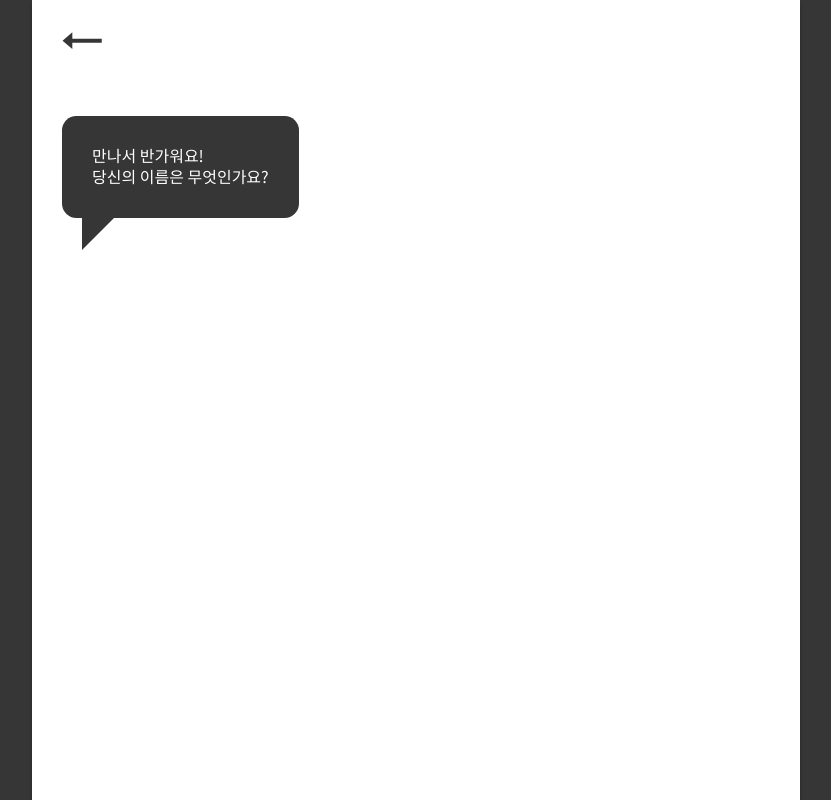
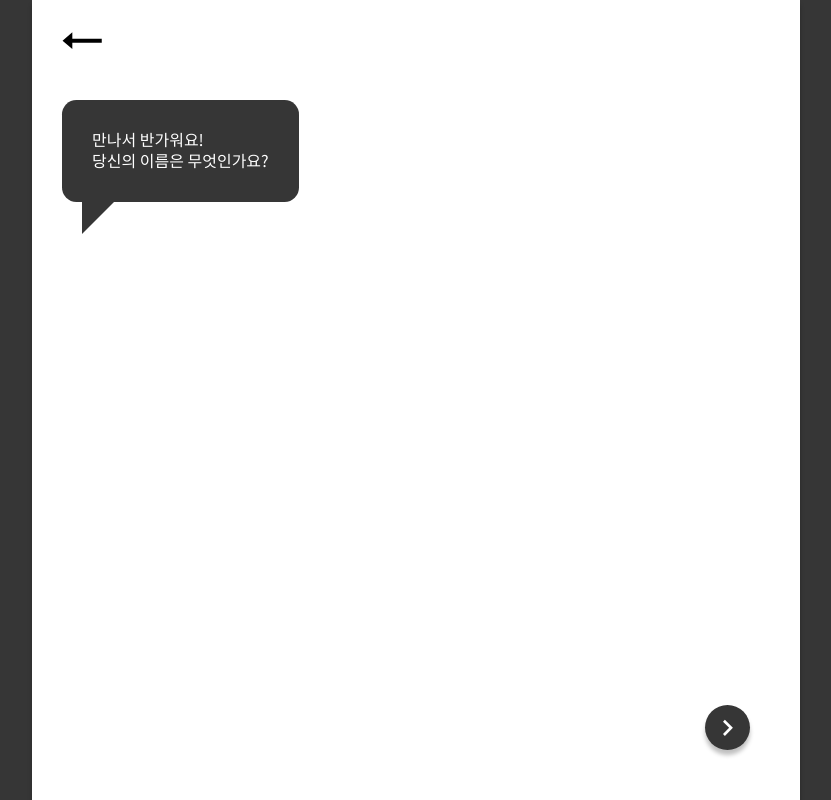
Before and after one commit to hov-i/66day_habit_FE, a React (Create React App) app: page /singup in a window 1280 px wide. Shown: the whole page, without its empty margins (224-1055 px from the left). Built offline with nearby package versions, Linux system fonts and the light colour scheme.

Commit message:
🎨 회원가입 디자인 추가

```diff
--- a/src/components/Login/TextBox.tsx
+++ b/src/components/Login/TextBox.tsx
@@ -34,11 +34,11 @@ const TextBox: React.FC<TextBoxProps> = ({ name }) => {
 };
 
 const TextBoxStyle = styled.div<{ isMobile: boolean }>`
-  width: ${({ isMobile }) => (isMobile ? "80%" : "465px")};
+  width: ${({ isMobile }) => (isMobile ? "70%" : "400px")};
   border-radius: 10px;
   background-color: #e8e8e8;
   border: 0;
-  height: 70px;
+  height: 60px;
   display: flex;
   align-items: center;
   margin-bottom: 15px;
--- /dev/null
+++ b/src/components/SignUp/BubbleBox.tsx
@@ -0,0 +1,78 @@
+import React, { ReactNode } from "react";
+import styled from "styled-components";
+
+// 컴포넌트의 prop 타입 정의
+interface BubbleBoxProps {
+  children: ReactNode;
+  name: "left" | "right";
+}
+
+const BubbleBox: React.FC<BubbleBoxProps> = ({ children, name }) => {
+  const bubbleClassName = name === "left" ? "bubble-left" : "bubble-right";
+
+  return (
+    <BubbleBoxStyle name={name}>
+      <div className={bubbleClassName}>{children}</div>
+    </BubbleBoxStyle>
+  );
+};
+const BubbleBoxStyle = styled.div<{ name: "left" | "right" }>`
+  width: 100%;
+  padding-bottom: 0px;
+  display: flex;
+  align-items: center;
+  justify-content: ${({ name }) => name};
+
+  .bubble-right {
+    position: relative;
+    background: #e8e8e8;
+    text-align: right;
+    border-radius: 0.9em;
+    padding: 30px;
+    font-size: 16px;
+    color: black;
+    margin: 30px;
+  }
+
+  .bubble-left {
+    position: relative;
+    background: #363636;
+    border-radius: 0.9em;
+    padding: 30px;
+    font-size: 16px;
+    color: white;
+    align-items: right;
+  }
+
+  .bubble-left:after {
+    content: "";
+    position: absolute;
+    bottom: 0;
+    left: 15%;
+    width: 0;
+    height: 0;
+    border: 32px solid transparent;
+    border-top-color: #363636;
+    border-bottom: 0;
+    border-left: 0;
+    margin-left: -16px;
+    margin-bottom: -32px;
+  }
+
+  .bubble-right:after {
+    content: "";
+    position: absolute;
+    bottom: 0;
+    left: 85%;
+    width: 0;
+    height: 0;
+    border: 32px solid transparent;
+    border-top-color: #e8e8e8;
+    border-bottom: 0;
+    border-right: 0;
+    margin-left: -16px;
+    margin-bottom: -32px;
+  }
+`;
+
+export default BubbleBox;
--- a/src/components/common/Box.tsx
+++ b/src/components/common/Box.tsx
@@ -20,7 +20,6 @@ const BoxStyle = styled.div<{ isMobile: boolean }>`
   background-color: white;
   margin: 0 auto;
   width: ${(props) => (props.isMobile ? "100%" : "768px")};
-  overflow: hidden;
   height: 100%;
   box-shadow: 0px 5px 4px 0px rgba(0, 0, 0, 0.25);
 `;
--- a/src/pages/LoginPage.tsx
+++ b/src/pages/LoginPage.tsx
@@ -44,12 +44,14 @@ const LoginContainer = styled.div<{ isMobile: boolean }>`
   margin: 0 auto;
   width: 100%;
   overflow: hidden;
+  position: relative;
 
   .signUpButton {
     text-align: right;
     margin: 20px;
+    margin-left: 0px;
     font-size: 16px;
-    padding-right: 10px;
+    padding-right: 30px;
     margin-bottom: ${({ isMobile }) => (isMobile ? "20px" : "4%")};
     width: ${({ isMobile }) => (isMobile ? "80%" : "465px")};
 
@@ -65,7 +67,7 @@ const LoginContainer = styled.div<{ isMobile: boolean }>`
     }
   }
   .loginButton {
-    width: ${({ isMobile }) => (isMobile ? "80%" : "465px")};
+    width: ${({ isMobile }) => (isMobile ? "70%" : "400px")};
     border-radius: 10px;
     background-color: #363636;
     color: white;
@@ -73,23 +75,21 @@ const LoginContainer = styled.div<{ isMobile: boolean }>`
     font-size: 16px;
     margin-top: 10px;
     border: 0;
-    height: 70px;
+    height: 60px;
   }
 
   .loginBox {
     display: flex;
     justify-content: center;
+    width: 100%;
     align-items: center;
     flex-direction: column;
-    position: absolute; /* 추가: loginBox를 absolute로 설정 */
-    bottom: 0; /* 추가: 화면 하단에 배치 */
-    left: 50%; /* 추가: 가운데 정렬을 위해 left 값을 조정합니다. */
-    transform: translateX(-50%); /* 추가: 가운데 정렬을 위한 수평 이동 */
-    padding: 20px;
-    width: 100%;
+    position: absolute;
+    bottom: 0;
+    padding-bottom: 20px;
   }
   .mainTitle {
-    font-size: 40px;
+    font-size: 32px;
     margin: 5%;
     margin-left: 10%;
     margin-bottom: 0px;
@@ -97,7 +97,7 @@ const LoginContainer = styled.div<{ isMobile: boolean }>`
   }
 
   .subTitle {
-    font-size: 20px;
+    font-size: 16px;
     margin: 10%;
     margin-top: 20px;
   }
@@ -109,7 +109,7 @@ const LoginContainer = styled.div<{ isMobile: boolean }>`
     margin-top: 40px;
     margin-left: -40px;
     > svg {
-      width: ${({ isMobile }) => (isMobile ? "45px" : "60px")};
+      width: 7%;
     }
   }
 `;
--- a/src/pages/SignUpPage.tsx
+++ b/src/pages/SignUpPage.tsx
@@ -1,67 +1,149 @@
-import React from "react";
+import React, { useEffect, useState } from "react";
 import Box from "../components/common/Box";
 import styled from "styled-components";
 import { ReactComponent as Back } from "../resources/Icons/back.svg";
 import { Link } from "react-router-dom";
+import BubbleBox from "../components/SignUp/BubbleBox";
+import NextButton from "../components/common/NextButton";
+import useViewport from "../util/viewportHook";
 
 const SignPage = () => {
+  const { isMobile } = useViewport();
+  const [step, setStep] = useState(1);
+  const [showStep, setShowStep] = useState(1); // 표시할 단계를 관리합니다.
+
+  useEffect(() => {
+    // 1초 뒤에 다음 단계를 표시합니다.
+    const timer = setTimeout(() => {
+      setShowStep(step);
+    }, 1000);
+
+    return () => {
+      clearTimeout(timer); // 컴포넌트가 언마운트될 때 타이머를 클리어합니다.
+    };
+  }, [step]);
+
+  const handleNextClick = () => {
+    // 다음 단계로 이동하는 로직을 작성합니다.
+    setStep((prevStep) => prevStep + 1);
+  };
   return (
     <Box>
-      <SignUpContainer>
+      <SignUpContainer isMobile={isMobile} showStep={showStep}>
         <div className="backButton">
           <Link to="/login">
             <Back />
           </Link>
         </div>
+        <div className="nextClick" onClick={handleNextClick}>
+          <NextButton />
+        </div>
 
         <div className="container">
-          <div className="bubble">
-            만나서 반가워요!
-            <br />
-            당신의 이름은 무엇인가요?
-          </div>
+          {step >= 1 && (
+            <BubbleBox name="left">
+              만나서 반가워요!
+              <br /> 당신의 이름은 무엇인가요?
+            </BubbleBox>
+          )}
+          {showStep >= 2 && (
+            <BubbleBox name="right">
+              당신의 이름은?
+              <input className="input" type="text" />
+            </BubbleBox>
+          )}
+          {showStep >= 2 && (
+            <BubbleBox name="left">
+              정말 멋진 이름이네요!
+              <br /> 당신을 한마디로 소개한다면?
+            </BubbleBox>
+          )}
+          {showStep >= 2 && (
+            <BubbleBox name="right">
+              당신의 자기소개는? <input className="input" type="text" />
+            </BubbleBox>
+          )}
+          {showStep >= 3 && (
+            <BubbleBox name="left">
+              정말 멋져요!
+              <br />
+              우리.. 친해지고 싶은데
+              <br />
+              연락할 이메일 좀 알려줄 수 있을까요?
+            </BubbleBox>
+          )}
+          {showStep >= 4 && (
+            <BubbleBox name="right">
+              당신의 이메일은? <input className="input" type="email" />
+            </BubbleBox>
+          )}
+          {step >= 4 && (
+            <BubbleBox name="left">
+              고마워요!
+              <br />
+              더 찐한 사이가 되고 싶은데
+              <br />
+              우리만의 비밀번호를 알려주세요!
+            </BubbleBox>
+          )}
+          {showStep >= 5 && (
+            <BubbleBox name="right">
+              당신의 비밀번호는? <input className="input" type="password" />
+            </BubbleBox>
+          )}
+          {showStep >= 6 && (
+            <BubbleBox name="left">
+              이제 준비가 다 되었어요!
+              <br />
+              멋진 습관을 만들러 가볼까요?
+            </BubbleBox>
+          )}
         </div>
       </SignUpContainer>
     </Box>
   );
 };
 
-const SignUpContainer = styled.div`
-  height: 100vh;
-  margin: 0 auto;
+const SignUpContainer = styled.div<{ isMobile: boolean; showStep: number }>`
   width: 100%;
+  display: flex;
+  flex-direction: column;
+  justify-content: space-between;
+  height: ${({ showStep }) => (showStep >= 3 ? "100%" : "100vh")};
 
+  .nextClick {
+    position: fixed;
+    bottom: 0;
+    padding: 50px;
+    z-index: 1;
+    display: flex;
+    align-items: right;
+    justify-content: right;
+    width: ${({ isMobile }) => (isMobile ? "100%" : "768px")};
+  }
   .container {
-    display: flex;
     padding: 30px;
+    height: 100%;
+    padding-top: 100px;
+    padding-bottom: 100px;
   }
 
   .backButton {
     padding: 30px;
+    position: fixed;
+    z-index: 999;
   }
 
-  .bubble {
-    position: relative;
-    background: #363636;
-    border-radius: 0.9em;
-    padding: 30px;
-    font-size: 16px;
-    color: white;
-  }
-
-  .bubble:after {
-    content: "";
-    position: absolute;
-    bottom: 0;
-    left: 15%;
-    width: 0;
-    height: 0;
-    border: 32px solid transparent;
-    border-top-color: #363636;
-    border-bottom: 0;
-    border-left: 0;
-    margin-left: -16px;
-    margin-bottom: -32px;
+  .input {
+    display: block;
+    width: 100%;
+    border: none;
+    border-bottom: 1px solid black;
+    outline: none;
+    background: transparent;
+    font-size: 16px; // 원하는 글꼴 크기 설정
+    padding-left: 20px;
+    text-align: right;
   }
 `;
 
```
Also changed, not shown: src/resources/Icons/back.svg.
